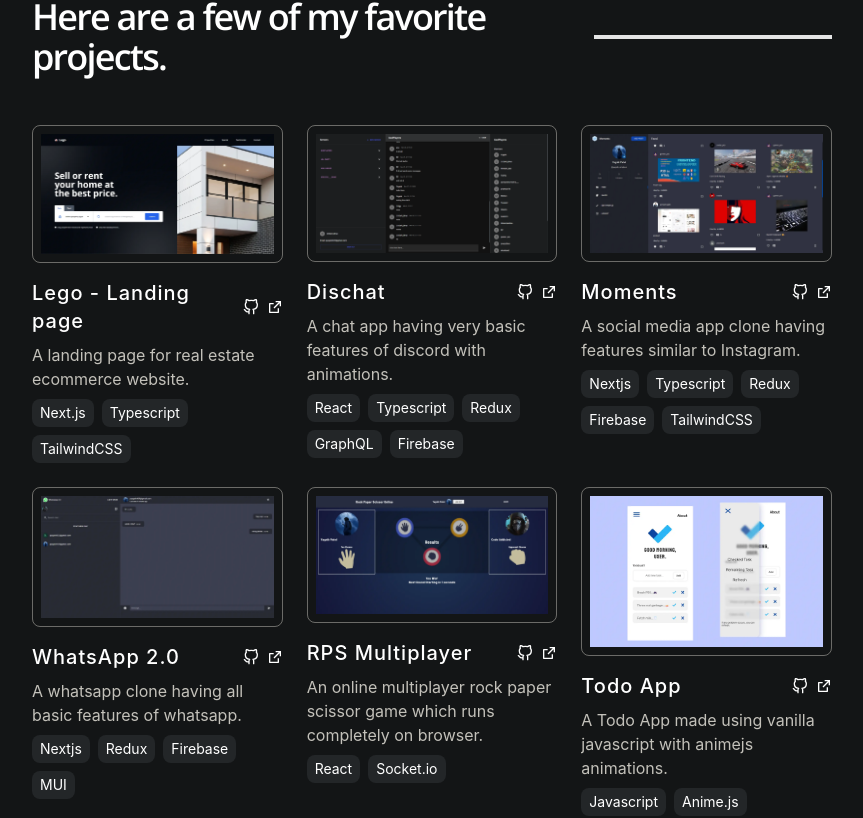
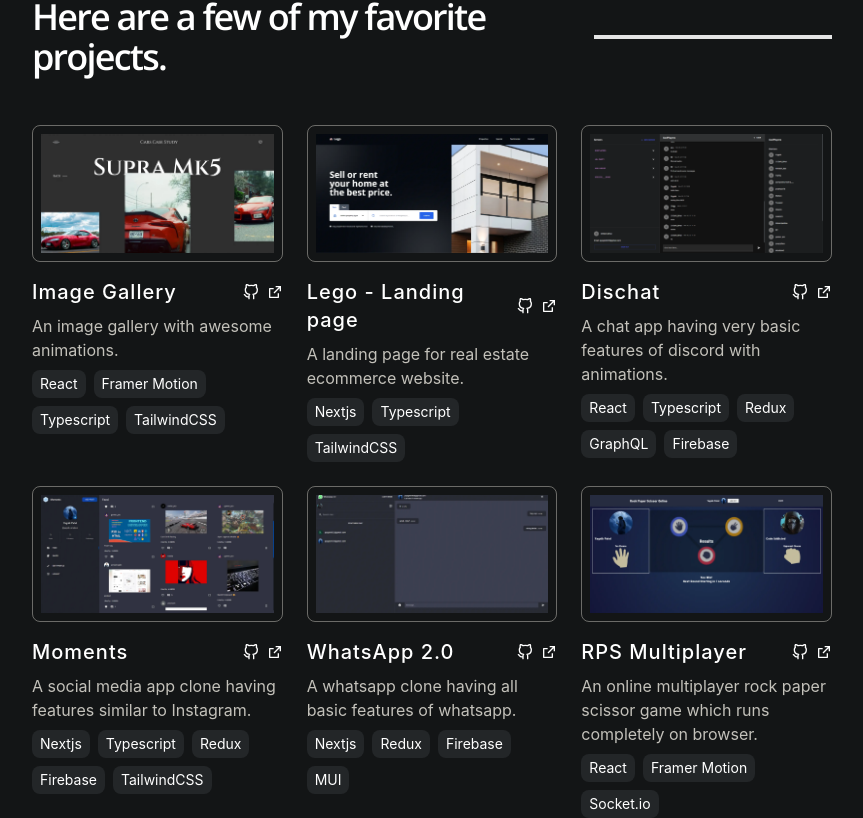
Before and after one commit to yagnik-patel-47/portfolio_v2, a Next.js app: page / in a window 1280 px wide. Shown: the part 856-1674 px from the top of the page, without its empty margins (208-1071 px from the left). Built offline with nearby package versions, Linux system fonts and the light colour scheme.

Commit message:
new project add

```diff
--- a/src/components/WorkCard.tsx
+++ b/src/components/WorkCard.tsx
@@ -33,7 +33,12 @@
           height={551}
           quality={100}
           priority
-          style={{ width: "100%", height: "auto" }}
+          style={{
+            width: "100%",
+            height: "auto",
+            aspectRatio: "1920/979",
+            objectFit: "cover",
+          }}
         />
       </div>
       <div className="flex justify-between items-center !mt-4">
--- a/src/workData.ts
+++ b/src/workData.ts
@@ -1,11 +1,19 @@
 const projects = [
+  {
+    title: "Image Gallery",
+    image: "/images/cars_gallery.webp",
+    description: "An image gallery with awesome animations.",
+    demoLink: "https://animated0casestudy.vercel.app",
+    repoLink: "https://github.com/Yagnik-Patel-47/animated_casestudy",
+    keywords: ["React", "Framer Motion", "Typescript", "TailwindCSS"],
+  },
   {
     title: "Lego - Landing page",
     image: "/images/lego.webp",
     description: "A landing page for real estate ecommerce website.",
     demoLink: "https://lego-one.vercel.app",
     repoLink: "https://github.com/Yagnik-Patel-47/lego",
-    keywords: ["Next.js", "Typescript", "TailwindCSS"],
+    keywords: ["Nextjs", "Typescript", "TailwindCSS"],
   },
   {
     title: "Dischat",
@@ -40,7 +48,7 @@
       "An online multiplayer rock paper scissor game which runs completely on browser.",
     demoLink: "https://multiplayer-rps.netlify.app",
     repoLink: "https://github.com/Yagnik-Patel-47/rock-paper-scissor-online",
-    keywords: ["React", "Socket.io"],
+    keywords: ["React", "Framer Motion", "Socket.io"],
   },
   {
     title: "Todo App",
```
Also changed, not shown: public/images/cars_gallery.webp (added).
